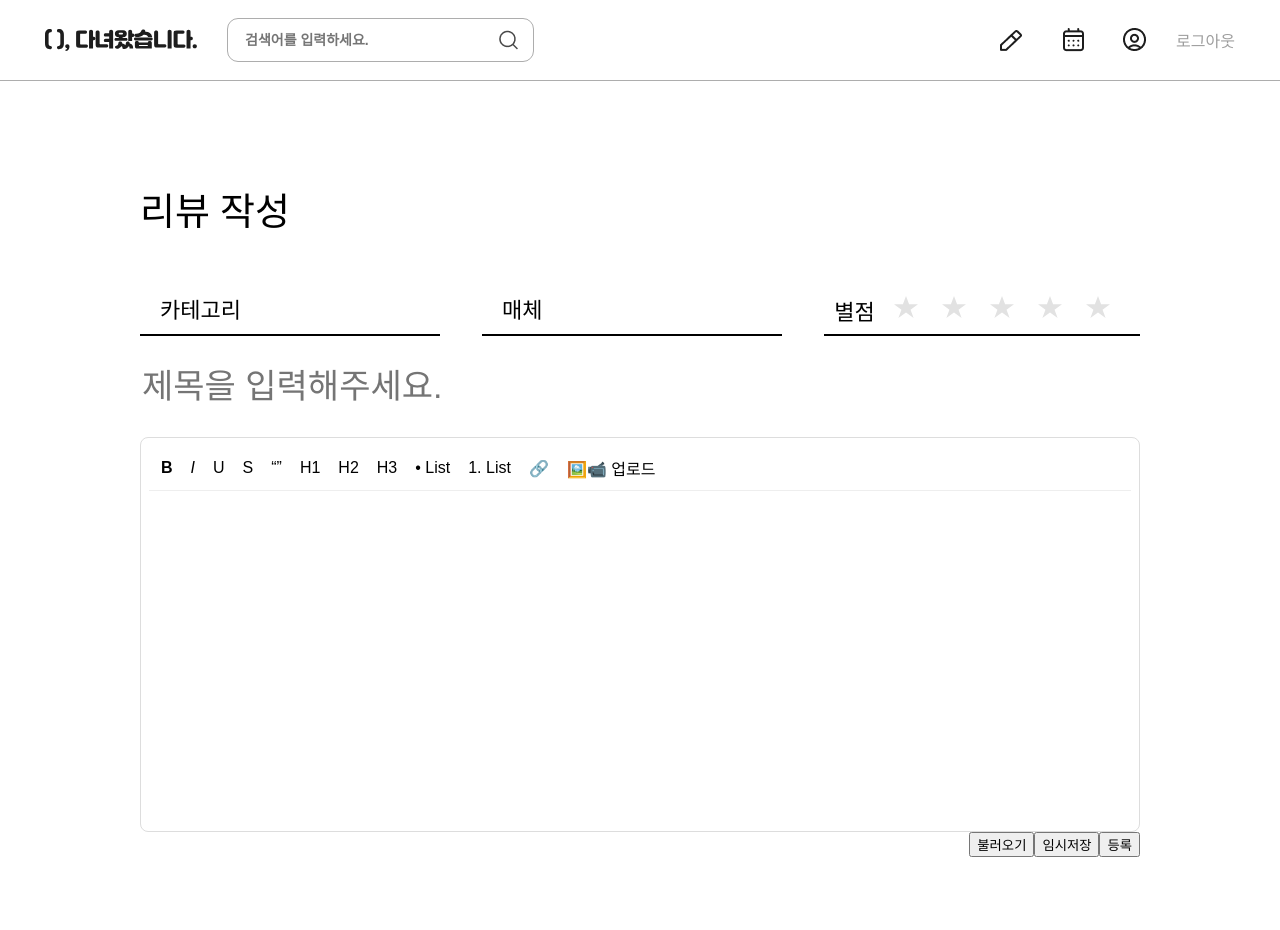
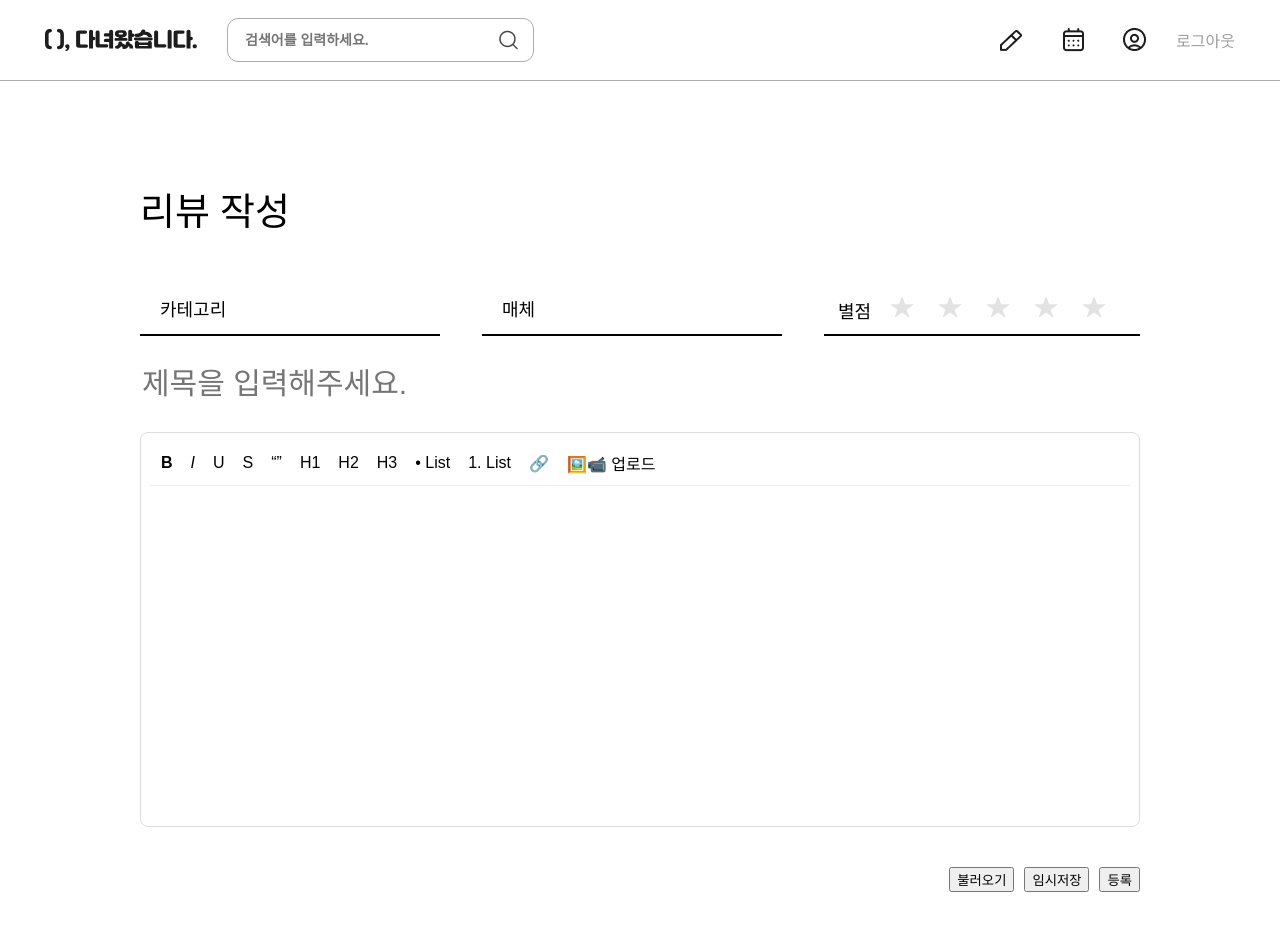
Before and after one commit to potato-club/Went-Frontend, a React (Create React App) app: page /write in a window 1280 px wide. Before the commit the page ends 857 px from the top, so only its background shows below. Built offline with nearby package versions, Linux system fonts and the light colour scheme; no server answers; a web font is replaced by a local one.

Commit message:
style: 작성 페이지 스타일 값 수정

```diff
--- a/src/App.tsx
+++ b/src/App.tsx
@@ -5,7 +5,7 @@ import ExistUserPage from "./pages/ExistUserPage";
 import KakaoRedirectPage from "./pages/KakaoRedirectPage";
 import LoginPage from "./pages/LoginPage";
 import MyPage from "./pages/MyPage/Mypage";
-import SignUpPage from "./pages/SignupPage";
+import SignUpPage from "./pages/SignUpPage";
 import WelcomePage from "./pages/WelcomePage";
 import WritePage from "./pages/WritePage";
 
--- a/src/pages/WritePage/index.tsx
+++ b/src/pages/WritePage/index.tsx
@@ -13,6 +13,10 @@ const WritePage = () => {
     } else {
       setRating(index + 1);
     }
+  };
+
+  const handleSubmit = () => {
+    console.log("에디터 내용:", editorContent);
   };
   return (
     <Container>
@@ -60,7 +64,7 @@ const WritePage = () => {
       <ButtonBox>
         <button>불러오기</button>
         <button>임시저장</button>
-        <button>등록</button>
+        <button onClick={handleSubmit}>등록</button>
       </ButtonBox>
     </Container>
   );
@@ -95,7 +99,7 @@ const OptionBox = styled.div`
 
 const Select = styled.select`
   width: 30%;
-  font-size: 22px;
+  font-size: 18px;
   font-weight: 500;
   border: none;
   border-bottom: 2px solid black;
@@ -127,7 +131,7 @@ const StarWrapper = styled.div`
   justify-content: center;
   align-items: center;
   width: 30%;
-  font-size: 22px;
+  font-size: 18px;
   font-weight: 500;
   border: none;
   border-bottom: 2px solid black;
@@ -156,7 +160,7 @@ const StarButton = styled.button`
 const Input = styled.input`
   width: 100%;
   border: none;
-  font-size: 34px;
+  font-size: 30px;
   font-style: normal;
   font-weight: 500;
   line-height: normal;
@@ -166,4 +170,8 @@ const Input = styled.input`
 
 const ButtonBox = styled.div`
   float: right;
+  padding: 40px 0;
+
+  display: flex;
+  gap: 10px;
 `;
```
Also changed, not shown: 1 other file (tests, documents, lock files or other folders).
